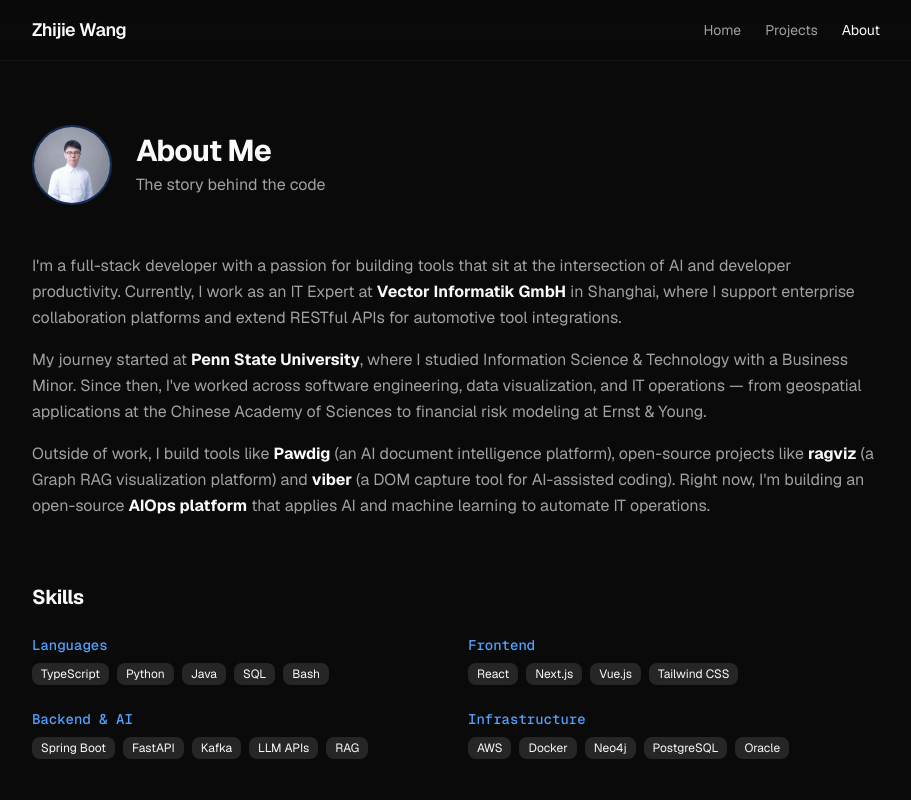
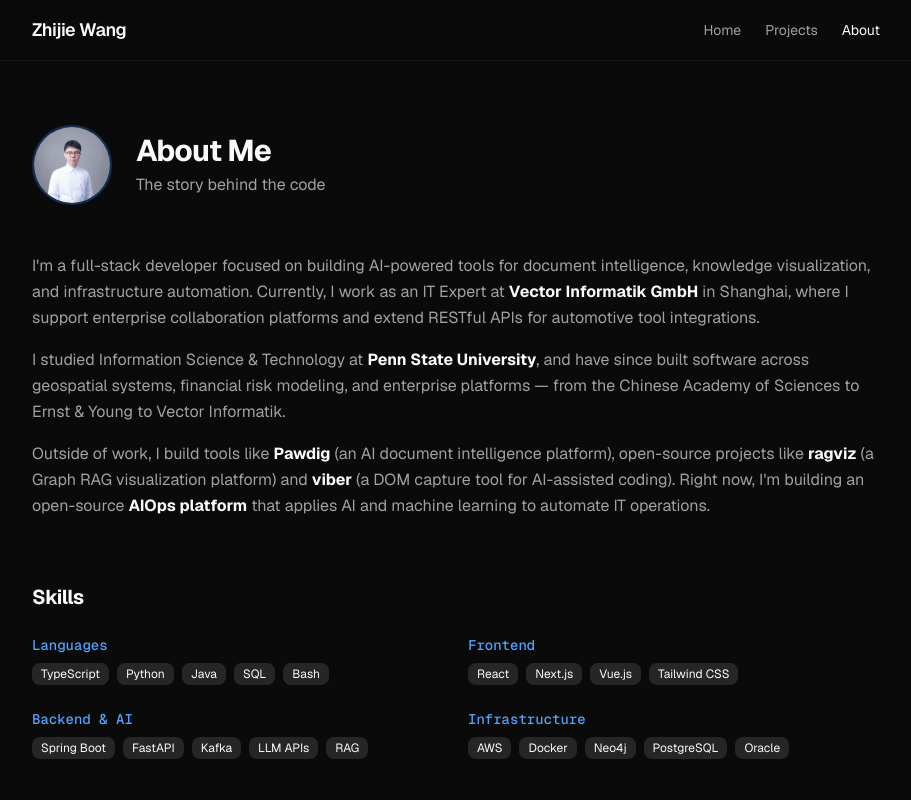
Before and after one commit to zhijiewong/zhijiewang, a Next.js app: page /about in a window 1280 px wide. Shown: the top 800 px of the page, without its empty margins (184-1095 px from the left). Built offline with nearby package versions, Linux system fonts and the light colour scheme.

Commit message:
Tighten about page bio copy

```diff
--- a/app/about/page.tsx
+++ b/app/about/page.tsx
@@ -31,18 +31,19 @@ export default function AboutPage() {
         {/* Narrative bio */}
         <article className="prose-invert mb-16 max-w-none space-y-4 text-muted-foreground leading-relaxed">
           <p>
-            I&apos;m a full-stack developer with a passion for building tools that sit
-            at the intersection of AI and developer productivity. Currently, I work as
-            an IT Expert at <strong className="text-foreground">Vector Informatik GmbH</strong> in
+            I&apos;m a full-stack developer focused on building AI-powered tools for
+            document intelligence, knowledge visualization, and infrastructure
+            automation. Currently, I work as an IT Expert at{" "}
+            <strong className="text-foreground">Vector Informatik GmbH</strong> in
             Shanghai, where I support enterprise collaboration platforms and extend
             RESTful APIs for automotive tool integrations.
           </p>
           <p>
-            My journey started at <strong className="text-foreground">Penn State University</strong>,
-            where I studied Information Science &amp; Technology with a Business Minor.
-            Since then, I&apos;ve worked across software engineering, data visualization,
-            and IT operations — from geospatial applications at the Chinese Academy of
-            Sciences to financial risk modeling at Ernst &amp; Young.
+            I studied Information Science &amp; Technology at{" "}
+            <strong className="text-foreground">Penn State University</strong>, and have
+            since built software across geospatial systems, financial risk modeling,
+            and enterprise platforms — from the Chinese Academy of Sciences to
+            Ernst &amp; Young to Vector Informatik.
           </p>
           <p>
             Outside of work, I build tools like{" "}
```
